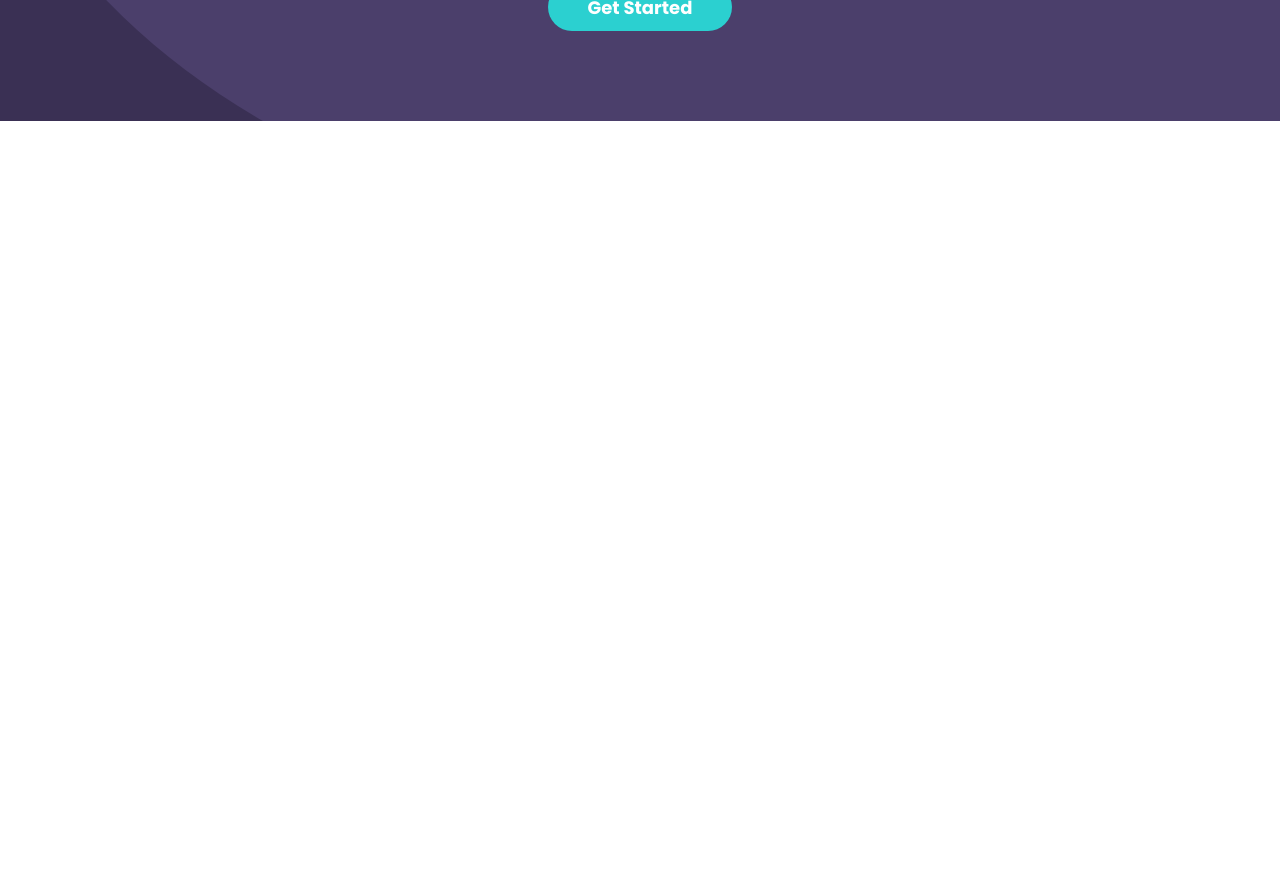
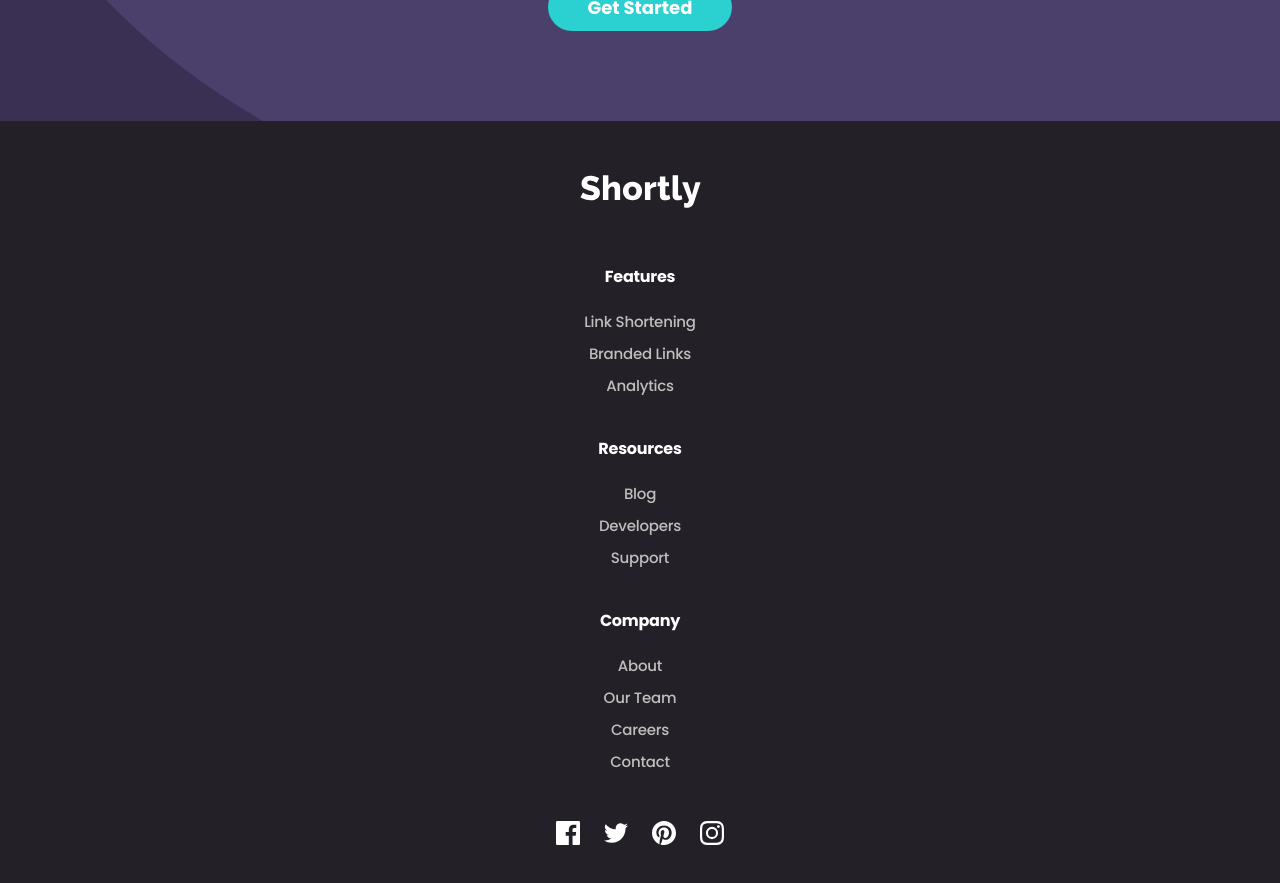
Before and after one commit to HanSeongLee/url-shortening-api-landing-page, a Next.js app: page / in a window 1280 px wide. Shown: the part 2400-3283 px from the top of the page. Before the commit the page ends 2545 px from the top, so only its background shows below. Built offline with nearby package versions, Linux system fonts and the light colour scheme; no server answers.

Commit message:
ADD | Footer

```diff
--- /dev/null
+++ b/components/Footer/index.js
@@ -0,0 +1,139 @@
+import React from "react";
+import styles from './style.module.scss';
+import Link from 'next/link';
+import Logo from '/public/logo.svg';
+import FacebookIcon from '/public/icons/icon-facebook.svg';
+import TwitterIcon from '/public/icons/icon-twitter.svg';
+import PinterestIcon from '/public/icons/icon-pinterest.svg';
+import InstagramIcon from '/public/icons/icon-instagram.svg';
+
+const sitemap = [
+    {
+        title: 'Features',
+        items: [
+            {
+                name: 'Link Shortening',
+                link: '#'
+            },
+            {
+                name: 'Branded Links',
+                link: '#'
+            },
+            {
+                name: 'Analytics',
+                link: '#'
+            },
+        ]
+    },
+    {
+        title: 'Resources',
+        items: [
+            {
+                name: 'Blog',
+                link: '#'
+            },
+            {
+                name: 'Developers',
+                link: '#'
+            },
+            {
+                name: 'Support',
+                link: '#'
+            },
+        ]
+    },
+    {
+        title: 'Company',
+        items: [
+            {
+                name: 'About',
+                link: '#'
+            },
+            {
+                name: 'Our Team',
+                link: '#'
+            },
+            {
+                name: 'Careers',
+                link: '#'
+            },
+            {
+                name: 'Contact',
+                link: '#'
+            },
+        ]
+    }
+];
+
+const socials = [
+    {
+        name: 'facebook',
+        icon: <FacebookIcon />,
+        link: '#',
+    },
+    {
+        name: 'twitter',
+        icon: <TwitterIcon />,
+        link: '#',
+    },
+    {
+        name: 'pinterest',
+        icon: <PinterestIcon />,
+        link: '#',
+    },
+    {
+        name: 'instagram',
+        icon: <InstagramIcon />,
+        link: '#',
+    },
+];
+
+const Footer = () => {
+    return (
+        <footer className={styles.footer}>
+            <Link href={'/'}>
+                <a aria-label={'shortly'}>
+                    <Logo className={styles.logo}/>
+                </a>
+            </Link>
+
+            <ul className={styles.sitemapList}>
+                {sitemap?.map(({title, items}) => (
+                    <li className={styles.sitemapItem}
+                        key={title}
+                    >
+                        {title}
+                        <ul className={styles.linkList}>
+                            {items?.map(({name, link}) => (
+                                <li className={styles.linkItem}
+                                    key={name}
+                                >
+                                    <Link href={link}>
+                                        <a>
+                                            {name}
+                                        </a>
+                                    </Link>
+                                </li>
+                            ))}
+                        </ul>
+                    </li>
+                ))}
+            </ul>
+
+            <ul className={styles.socialList}>
+                {socials.map(({name, icon, link}) => (
+                    <li key={name}>
+                        <a href={link}
+                           target={'_blank'}
+                           aria-label={name}
+                        >
+                            {icon}
+                        </a>
+                    </li>
+                ))}
+            </ul>
+        </footer>
+    );
+};
+
+export default Footer;
--- /dev/null
+++ b/components/Footer/style.module.scss
@@ -0,0 +1,55 @@
+
+.footer {
+  background: #232127;
+  padding-top: 54px;
+  padding-bottom: 56px;
+  color: #FFFFFF;
+  text-align: center;
+
+  .logo {
+    height: 33px;
+    margin-bottom: 50px;
+
+    path {
+      fill: #FFFFFF;
+    }
+  }
+
+  .sitemapList {
+    list-style: none;
+    display: grid;
+    grid-gap: 40px;
+
+    .sitemapItem {
+      font-weight: bold;
+      font-size: 16px;
+      line-height: 24px;
+      letter-spacing: -0.25px;
+    }
+
+    .linkList {
+      list-style: none;
+      margin-top: 22px;
+      display: grid;
+      grid-gap: 10px;
+
+      .linkItem {
+        font-weight: normal;
+        font-size: 15px;
+        line-height: 22px;
+        text-align: center;
+        letter-spacing: -0.234375px;
+        color: #BFBFBF;
+      }
+    }
+  }
+
+  .socialList {
+    list-style: none;
+    display: flex;
+    align-items: center;
+    justify-content: center;
+    grid-gap: 24px;
+    margin-top: 48px;
+  }
+}
--- a/pages/index.js
+++ b/pages/index.js
@@ -5,6 +5,7 @@ import Container from "../components/Container";
 import HeroSection from "../components/HeroSection";
 import FeatureSection from "../components/FeatureSection";
 import CTASection from "../components/CTASection";
+import Footer from "../components/Footer";
 
 export default function Home() {
   return (
@@ -66,6 +67,8 @@ export default function Home() {
           <HeroSection/>
           <FeatureSection/>
           <CTASection />
+
+          <Footer />
         </main>
       </>
   );
--- a/styles/globals.scss
+++ b/styles/globals.scss
@@ -10,7 +10,7 @@ body {
 }
 
 body {
-  padding: 24px 0;
+  padding-top: 24px;
 }
 
 a {
```
